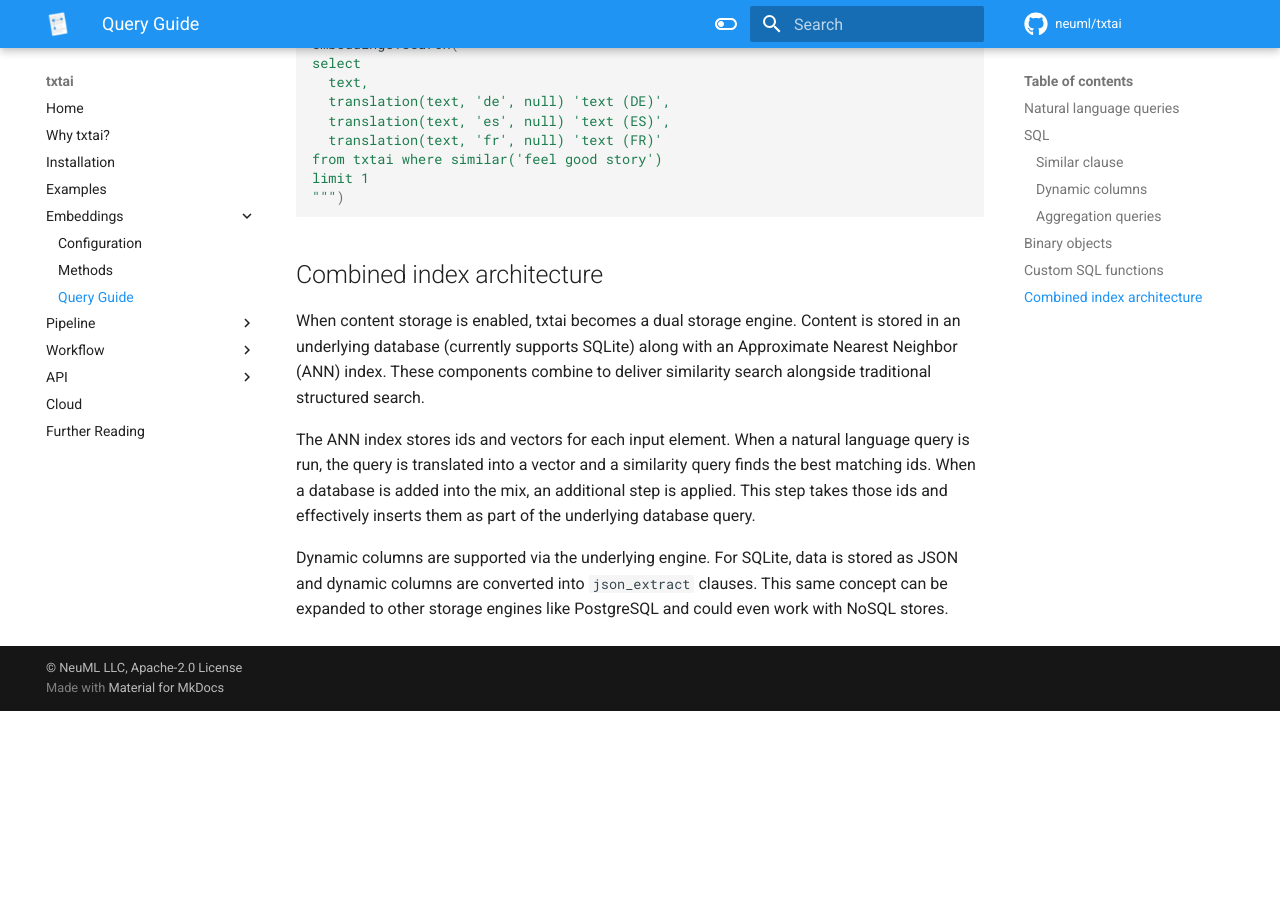
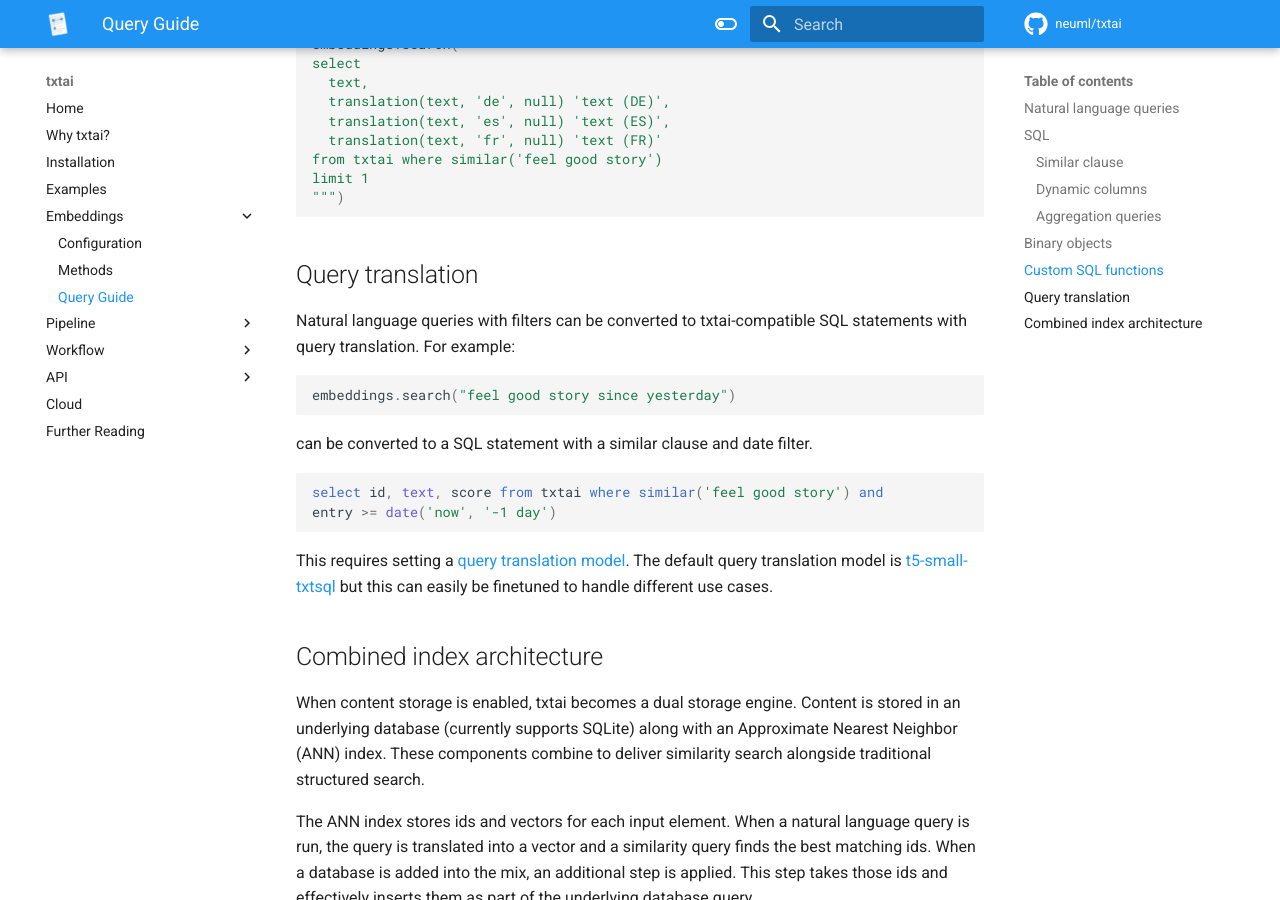
Before and after one commit to neuml/txtai, an MkDocs documentation site: the page built from docs/embeddings/query.md, in a window 1280 px wide and 900 px high, scrolled down 3167 px. Built offline with MkDocs 1.6.1 and Material for MkDocs 9.7.7, drawn with Linux system fonts in a browser that asks for light colours; comment, search, counter and statistics services are not loaded; before the commit the page ends 3878 px from its top, so only the background shows below that.

Commit message:
Update documentation

````diff
--- a/docs/embeddings/query.md
+++ b/docs/embeddings/query.md
@@ -135,6 +135,23 @@
 """)
 ```
 
+## Query translation
+
+Natural language queries with filters can be converted to txtai-compatible SQL statements with query translation. For example:
+
+```python
+embeddings.search("feel good story since yesterday")
+```
+
+can be converted to a SQL statement with a similar clause and date filter.
+
+```sql
+select id, text, score from txtai where similar('feel good story') and
+entry >= date('now', '-1 day')
+```
+
+This requires setting a [query translation model](../configuration#query). The default query translation model is [t5-small-txtsql](https://huggingface.co/NeuML/t5-small-txtsql) but this can easily be finetuned to handle different use cases.
+
 ## Combined index architecture
 
 When content storage is enabled, txtai becomes a dual storage engine. Content is stored in an underlying database (currently supports SQLite) along with an Approximate Nearest Neighbor (ANN) index. These components combine to deliver similarity search alongside traditional structured search.
````
Also changed, not shown: docs/embeddings/configuration.md (+12 -12 lines), docs/pipeline/text/entity.md (+1 -1 lines), docs/pipeline/text/sequences.md (+5 -4 lines).
